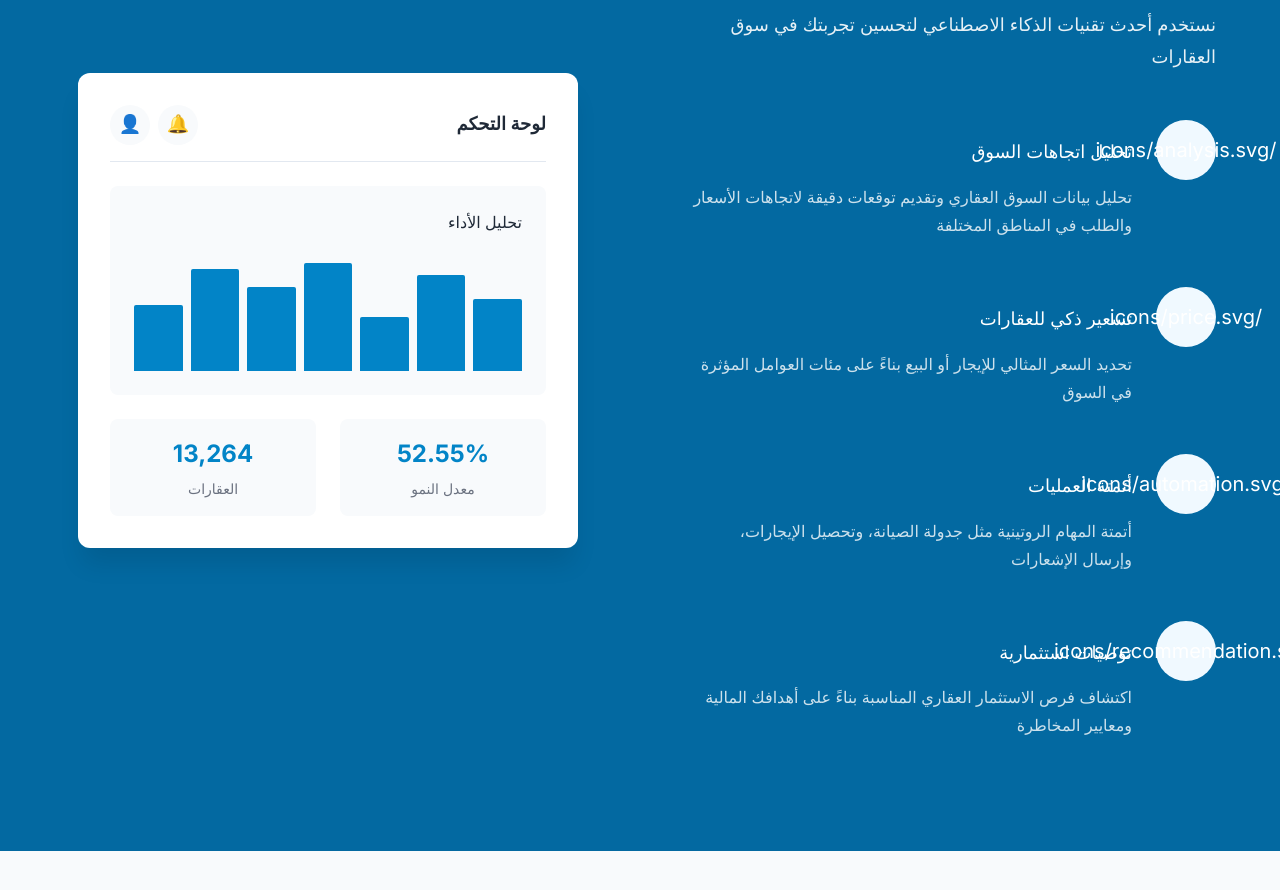
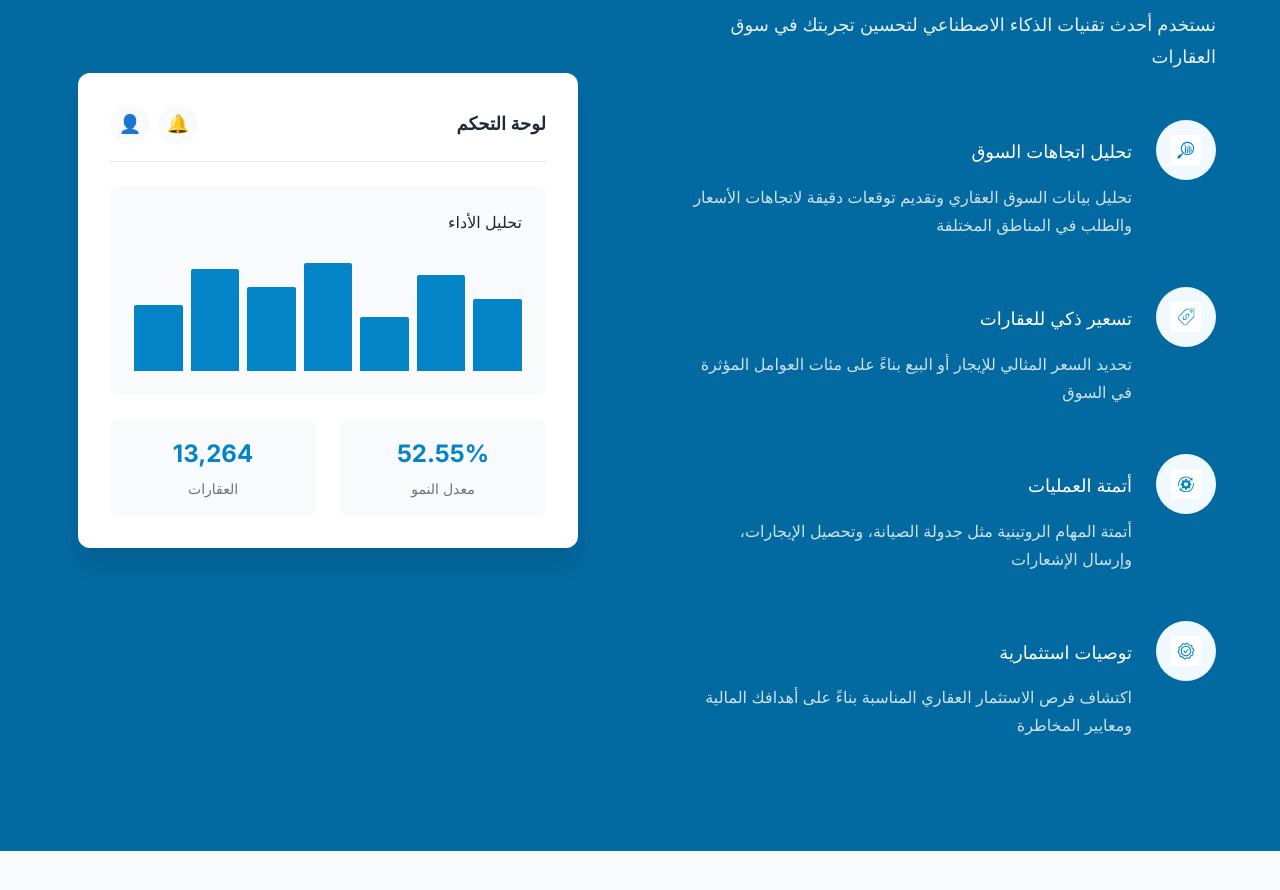
Before and after one commit to yaraabdullah/AmlakTech-Website, a Next.js app: page / in a window 1280 px wide. Shown: the part 4340-5230 px from the top of the page. Built offline with nearby package versions, Linux system fonts and the light colour scheme.

Commit message:
update the icons

```diff
--- a/components/AISection.tsx
+++ b/components/AISection.tsx
@@ -37,7 +37,23 @@ export default function AISection() {
             <div className={styles.featuresList}>
               {aiFeatures.map((feature, index) => (
                 <div key={index} className={styles.featureItem}>
-                  <div className={styles.featureIcon}>{feature.icon}</div>
+                  <div className={styles.featureIcon}>
+                    <img
+                      src={feature.icon}
+                      alt={feature.title}
+                      className={styles.iconImage}
+                      onError={(e) => {
+                        e.currentTarget.style.display = 'none';
+                        const nextElement = e.currentTarget.nextElementSibling as HTMLElement;
+                        if (nextElement) {
+                          nextElement.style.display = 'block';
+                        }
+                      }}
+                    />
+                    <div className={styles.iconPlaceholder}>
+                      {index === 0 ? "📊" : index === 1 ? "💰" : index === 2 ? "⚙️" : "💡"}
+                    </div>
+                  </div>
                   <div className={styles.featureContent}>
                     <h3 className={styles.featureTitle}>{feature.title}</h3>
                     <p className={styles.featureDescription}>{feature.description}</p>
--- a/styles/AISection.module.css
+++ b/styles/AISection.module.css
@@ -57,6 +57,18 @@
   justify-content: center;
   font-size: var(--font-size-xl);
   flex-shrink: 0;
+  position: relative;
+}
+
+.iconImage {
+  width: 30px;
+  height: 30px;
+  object-fit: contain;
+}
+
+.iconPlaceholder {
+  display: none;
+  font-size: var(--font-size-xl);
 }
 
 .featureContent {
```
